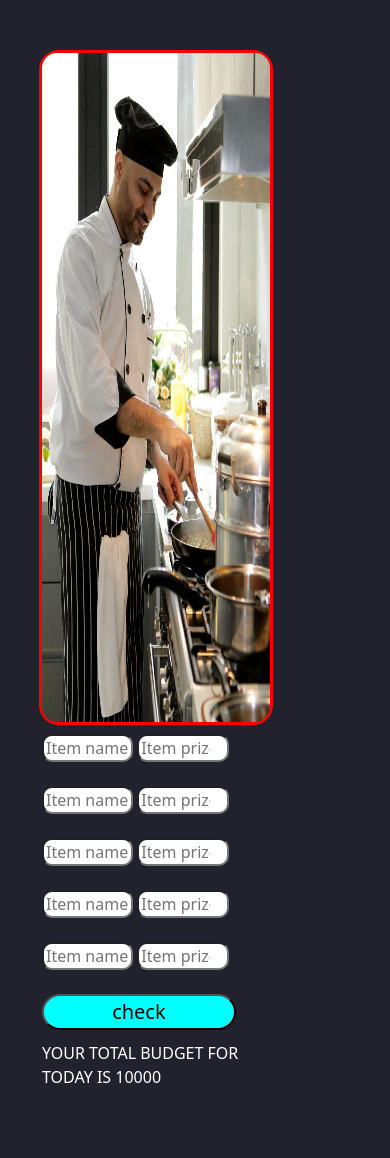
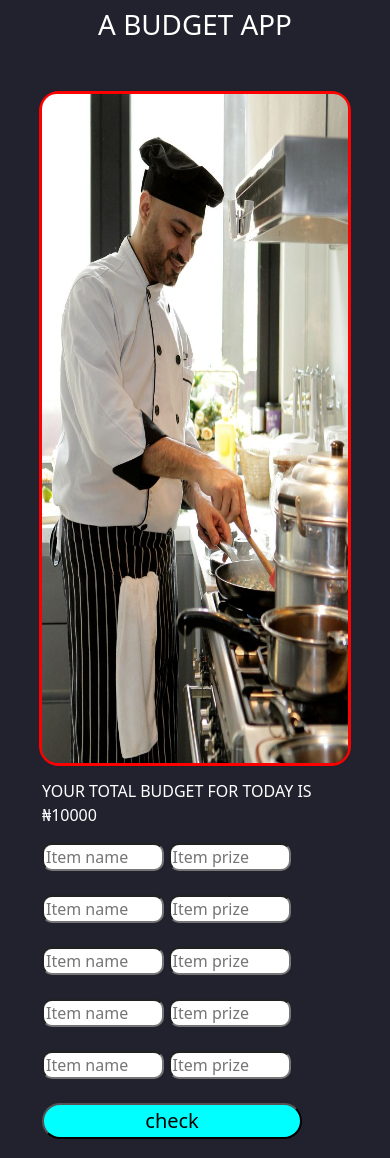
Before and after one commit to chinonso0306/js-store-for-10k, a plain HTML site: page index.html in a window 390 px wide. Drawn offline with nearby package versions, Linux system fonts and the light colour scheme.

Commit message:
last part

```diff
--- a/index.html
+++ b/index.html
@@ -9,7 +9,9 @@
 </head>
 <body>
     <div class="main-div">
+        <h1 style="color: white; text-align: center; margin-top: 2%;">A BUDGET APP</h1>
         <div class="first-1">
+
 
             <div>
                 <img src="./868326.jpg" alt="">
@@ -17,6 +19,8 @@
             </div>
 
             <div class="inp">
+                <p style="color: white;"> YOUR TOTAL BUDGET FOR TODAY IS  ₦10000 </p>
+                <div class="alert alert-danger p-2 text-center" style="display: none;" id="err">You can not spend more than ₦10000 per day</div>
                 <input type="text" placeholder="Item name" id="itemName1">
                 <input type="number" placeholder="Item prize" id="itemNumber1"><br><br>
                 <input type="text" placeholder="Item name" id="itemName2">
@@ -30,10 +34,7 @@
                 <button onclick="btn()"> check</button>
 
                 <div class="text">
-                    <p style="color: white;"> YOUR TOTAL BUDGET FOR TODAY IS  10000 </p>
-                    <p style="color: white;" id="p2">
-
-                    </p>
+                    <p style="color: white;" id="p2"></p>
                 </div>
 
 
--- a/script.js
+++ b/script.js
@@ -6,7 +6,7 @@ function btn(){
         alert("all box can not be empty");
     }
     else if(sum > 10000){
-        console.log("you can not spent more that 10000 per day")
+        err.style.display = "block"
 
 
     } else{
--- a/style.css
+++ b/style.css
@@ -6,11 +6,11 @@
 }
 
 .first-1{
-    width: 90%;
+    width: 70%;
     height: 80vh;
     border: 3px solid red;
     margin: auto;
-    margin-top: 50px;
+    margin-top: 3 0px;
     /* margin-left: 10%; */
     color: white;
     border-radius: 20px;
@@ -69,7 +69,7 @@ input:hover{
     }
 
     .first-1{
-        width: 60%;
+        width: 80%;
         height: 80vh;
         border: 3px solid red;
         margin-top: 50px;
```
